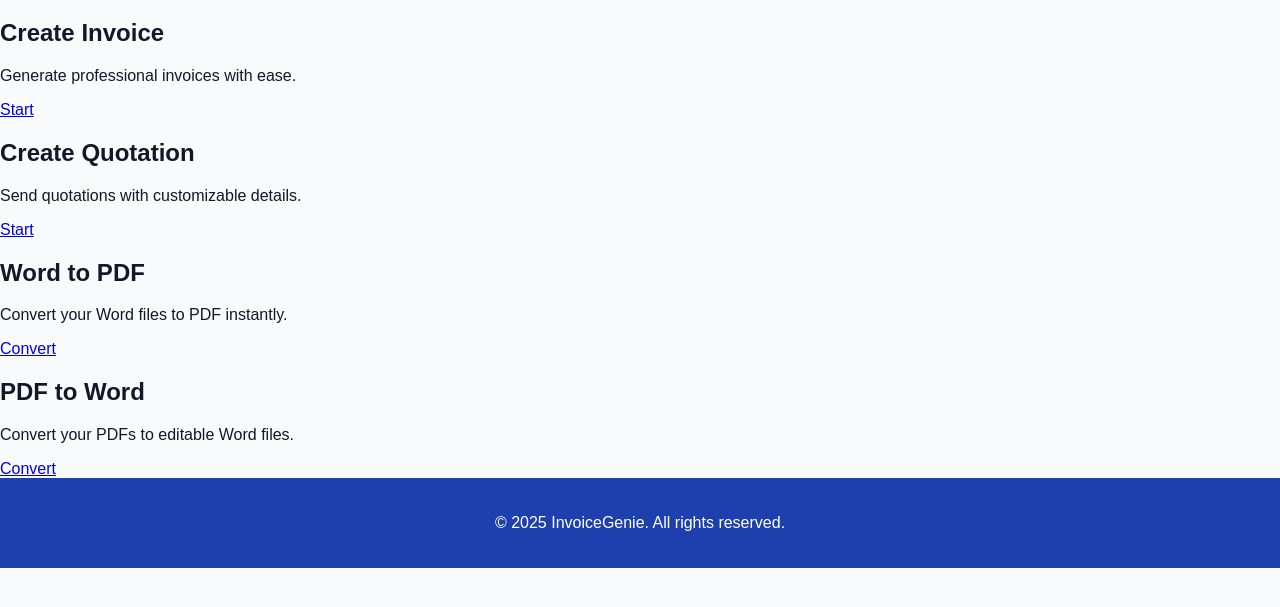
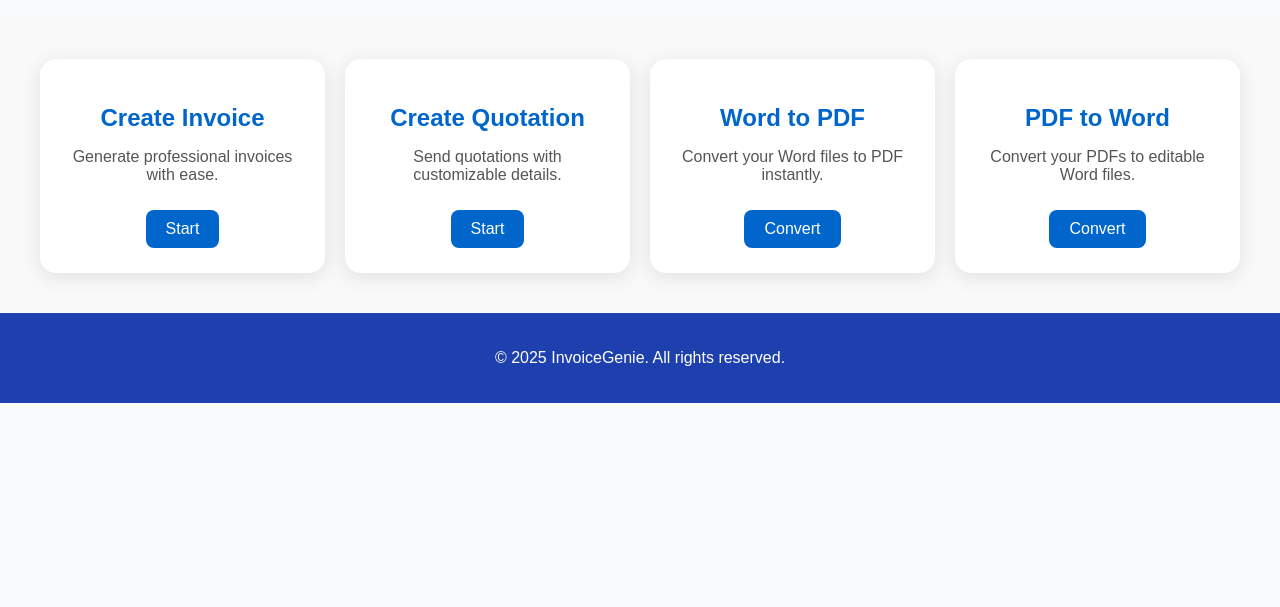
Before and after one commit to pulkitvishnoi37/invoicegeniepro, a plain HTML site: page tools.html in a window 1280 px wide. Shown: the part 61-668 px from the top of the page. Drawn offline with Linux system fonts and the light colour scheme; files that its build step writes are made by us from their sources.

Commit message:
Update style.css

```diff
--- a/style.css
+++ b/style.css
@@ -95,3 +95,44 @@ footer {
   width: 120px;
   opacity: 0.9;
 }
+
+
+.tools-section {
+  display: grid;
+  grid-template-columns: repeat(auto-fit, minmax(250px, 1fr));
+  gap: 20px;
+  padding: 40px;
+  background-color: #f9f9f9;
+}
+
+.tool-card {
+  background: white;
+  padding: 25px;
+  border-radius: 16px;
+  box-shadow: 0 4px 20px rgba(0,0,0,0.1);
+  text-align: center;
+  transition: transform 0.3s ease;
+}
+
+.tool-card:hover {
+  transform: translateY(-5px);
+}
+
+.tool-card h2 {
+  color: #0066cc;
+  margin-bottom: 10px;
+}
+
+.tool-card p {
+  color: #555;
+}
+
+.tool-card .btn {
+  margin-top: 10px;
+  display: inline-block;
+  padding: 10px 20px;
+  background-color: #0066cc;
+  color: white;
+  text-decoration: none;
+  border-radius: 8px;
+}
```
